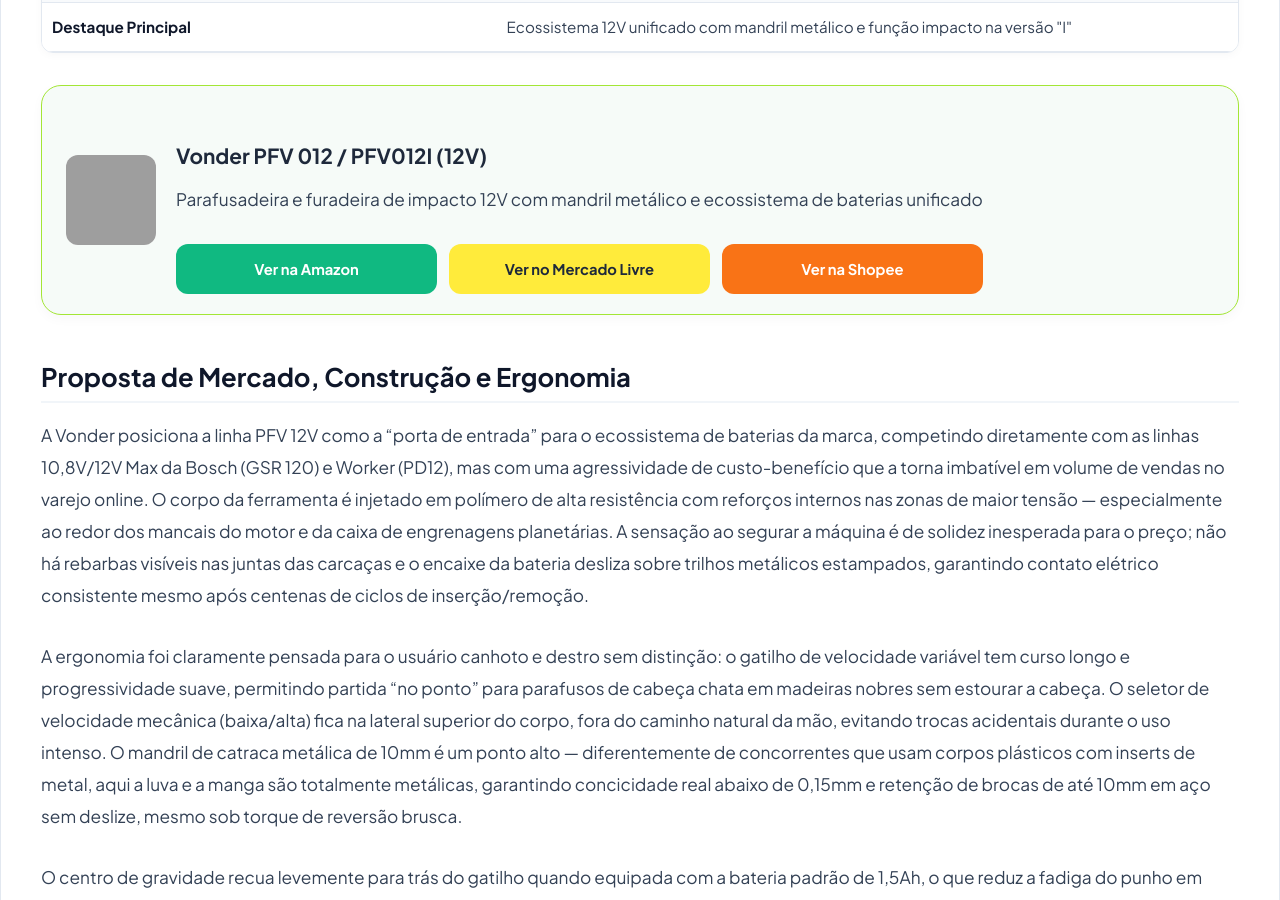
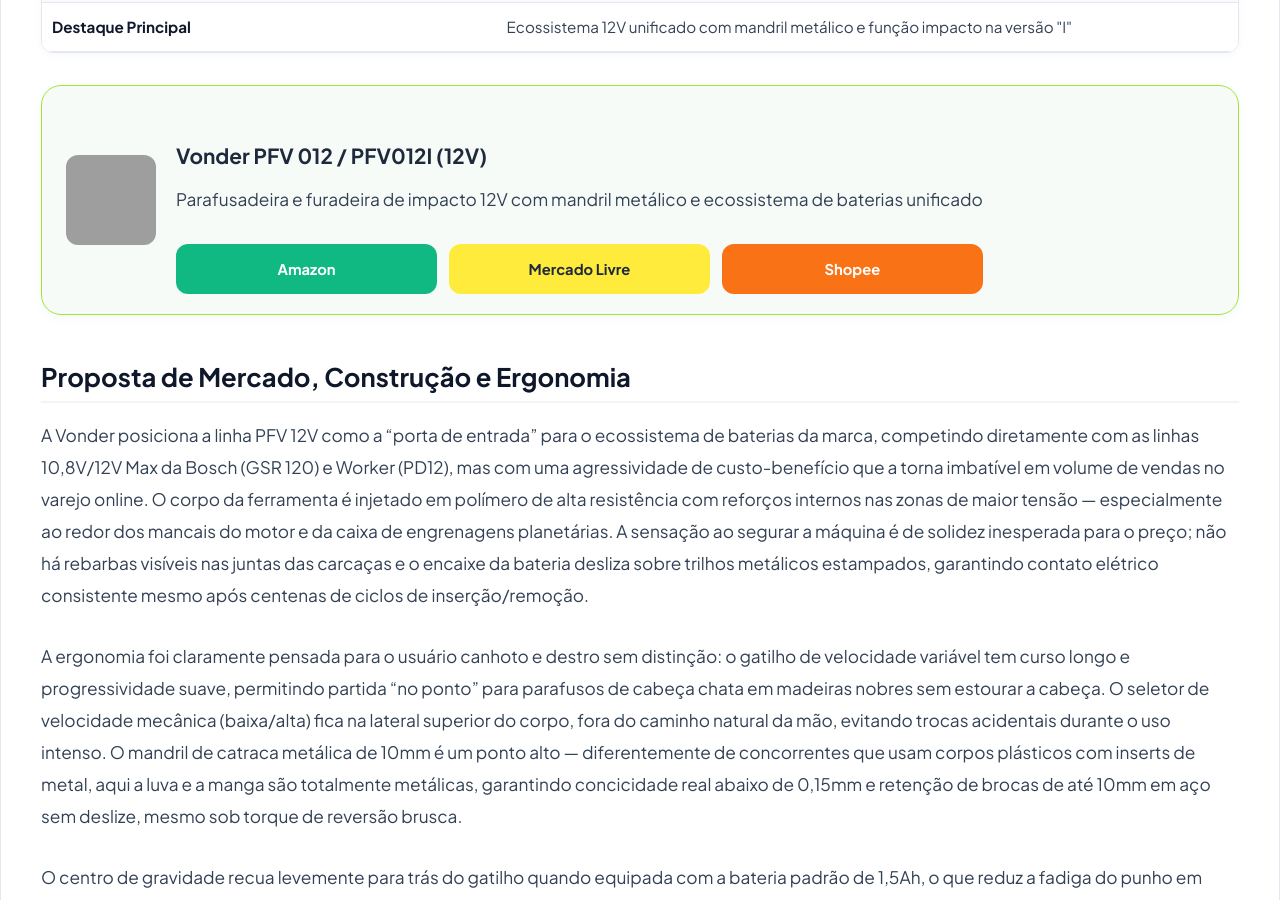
Before and after one commit to membroequipe/SiteReview, a Jekyll site: the page built from _posts/2026-10-24-vonder-pfv-012-pfv012i-12v.md, in a window 1280 px wide and 900 px high, scrolled down 2975 px. Built offline with Jekyll 4.4.1, drawn with Linux system fonts in a browser that asks for light colours; some of the changed text lies outside the part shown; grey boxes are pictures that could not be loaded.

Commit message:
Update 2026-10-24-vonder-pfv-012-pfv012i-12v.md

```diff
--- a/_posts/2026-10-24-vonder-pfv-012-pfv012i-12v.md
+++ b/_posts/2026-10-24-vonder-pfv-012-pfv012i-12v.md
@@ -91,16 +91,16 @@
 <div class="product-card-affiliate" style="margin: 30px 0;">
   <div class="product-card-body">
     <div class="product-card-img">
-      <img src="{{ '/assets/images/posts/review-vonder-pfv-012-pfv012i-12v.jpg' | relative_url }}" alt="Vonder PFV 012 / PFV012I (12V)">
+      <img src="{{ '/assets/images/posts/vonder_pfv012i_12v.png' | relative_url }}" alt="Furadeira Vonder PFV 012 / PFV012I (12V)">
     </div>
     <div class="product-card-info">
       <h3 class="product-card-title">Vonder PFV 012 / PFV012I (12V)</h3>
       <p class="product-card-subtitle">Parafusadeira e furadeira de impacto 12V com mandril metálico e ecossistema de baterias unificado</p>
-      <div class="product-card-buttons">
-        <a href="SEU_LINK_AMAZON" target="_blank" rel="nofollow sponsored" class="btn-store btn-amazon-green">Ver na Amazon</a>
-        <a href="SEU_LINK_MERCADO_LIVRE" target="_blank" rel="nofollow sponsored" class="btn-store btn-ml-yellow">Ver no Mercado Livre</a>
-        <a href="SEU_LINK_SHOPEE" target="_blank" rel="nofollow sponsored" class="btn-store btn-shopee-red">Ver na Shopee</a>
-      </div>
+     <div class="product-card-buttons">
+       <a href="SEU_LINK_AMAZON" target="_blank" rel="nofollow sponsored" class="btn-store btn-amazon-green">Amazon</a>
+       <a href="SEU_LINK_MERCADO_LIVRE" target="_blank" rel="nofollow sponsored" class="btn-store btn-ml-yellow">Mercado Livre</a>
+       <a href="SEU_LINK_SHOPEE" target="_blank" rel="nofollow sponsored" class="btn-store btn-shopee-red">Shopee</a>
+     </div>
     </div>
   </div>
 </div>
@@ -191,16 +191,16 @@
 <div class="product-card-affiliate" style="margin: 30px 0;">
   <div class="product-card-body">
     <div class="product-card-img">
-      <img src="{{ '/assets/images/posts/review-vonder-pfv-012-pfv012i-12v.jpg' | relative_url }}" alt="Vonder PFV 012 / PFV012I (12V)">
+      <img src="{{ '/assets/images/posts/vonder_pfv012i_12v.png' | relative_url }}" alt="Furadeira Vonder PFV 012 / PFV012I (12V)">
     </div>
     <div class="product-card-info">
       <h3 class="product-card-title">Vonder PFV 012 / PFV012I (12V)</h3>
       <p class="product-card-subtitle">Parafusadeira e furadeira de impacto 12V com mandril metálico e ecossistema de baterias unificado</p>
-      <div class="product-card-buttons">
-        <a href="SEU_LINK_AMAZON" target="_blank" rel="nofollow sponsored" class="btn-store btn-amazon-green">Ver na Amazon</a>
-        <a href="SEU_LINK_MERCADO_LIVRE" target="_blank" rel="nofollow sponsored" class="btn-store btn-ml-yellow">Ver no Mercado Livre</a>
-        <a href="SEU_LINK_SHOPEE" target="_blank" rel="nofollow sponsored" class="btn-store btn-shopee-red">Ver na Shopee</a>
-      </div>
+     <div class="product-card-buttons">
+       <a href="SEU_LINK_AMAZON" target="_blank" rel="nofollow sponsored" class="btn-store btn-amazon-green">Amazon</a>
+       <a href="SEU_LINK_MERCADO_LIVRE" target="_blank" rel="nofollow sponsored" class="btn-store btn-ml-yellow">Mercado Livre</a>
+       <a href="SEU_LINK_SHOPEE" target="_blank" rel="nofollow sponsored" class="btn-store btn-shopee-red">Shopee</a>
+     </div>
     </div>
   </div>
 </div>
```
Also changed, not shown: other parts of _posts/2026-10-24-vonder-pfv-012-pfv012i-12v.md (+1 -1 lines).
